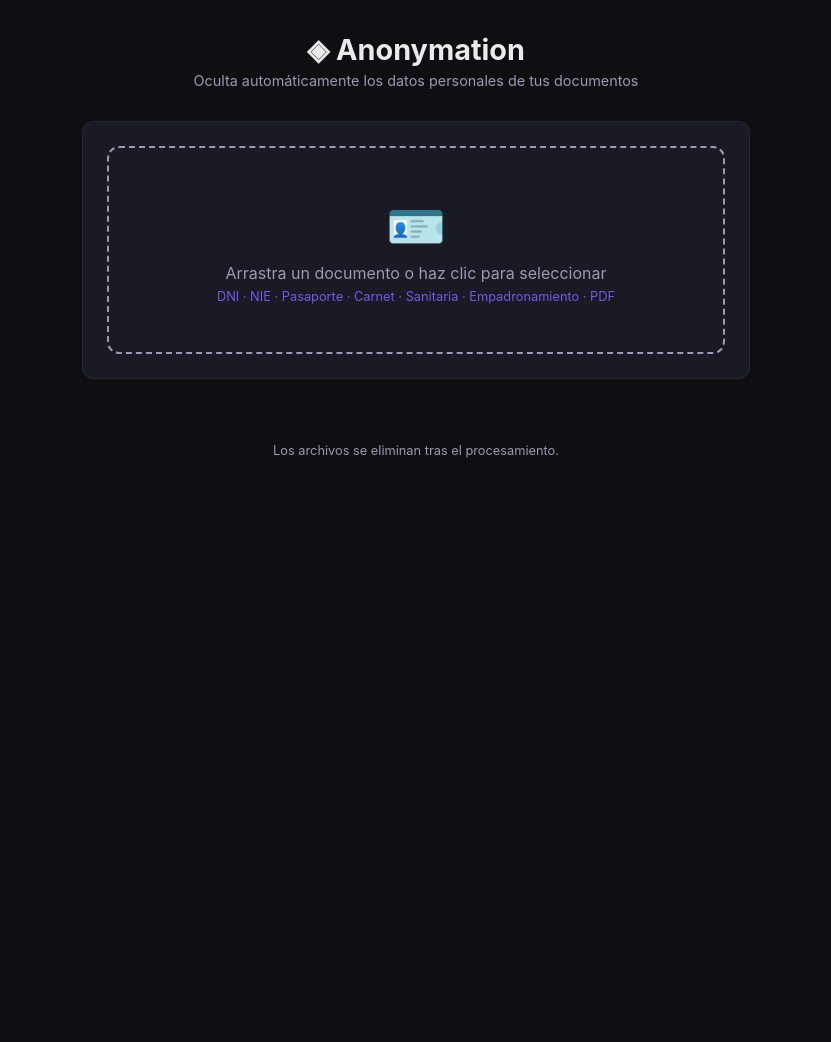
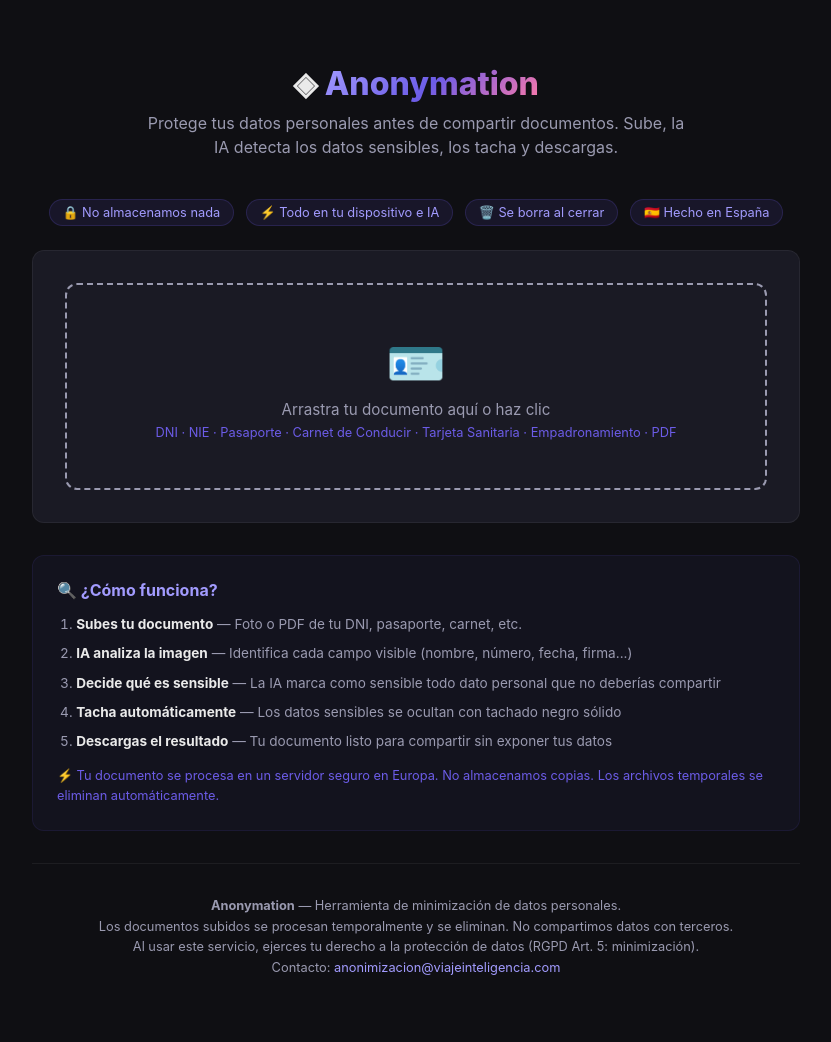
Before and after one commit to mcasrom/anomination, a Flask app: page / in a window 1280 px wide. Shown: the whole page, without its empty margins (224-1055 px from the left). Before the commit the page ends 458 px from the top, so only its background shows below. Run offline with Flask 3, Linux system fonts and the light colour scheme.

Commit message:
UI transparente: privacidad, como funciona, contacto, sin opciones

```diff
--- a/backend/templates/index.html
+++ b/backend/templates/index.html
@@ -3,7 +3,7 @@
 <head>
 <meta charset="UTF-8">
 <meta name="viewport" content="width=device-width, initial-scale=1.0">
-<title>Anonymation</title>
+<title>Anonymation · Protege tus datos</title>
 <meta name="theme-color" content="#0f0f13">
 <style>
   * { margin: 0; padding: 0; box-sizing: border-box; }
@@ -11,13 +11,34 @@
     font-family: -apple-system, BlinkMacSystemFont, 'Segoe UI', Roboto, sans-serif;
     background: #0f0f13; color: #eaeaea; min-height: 100vh;
   }
-  .container { max-width: 700px; margin: 0 auto; padding: 2rem 1rem; }
-  h1 { text-align: center; font-size: 1.8rem; margin-bottom: 0.3rem; }
-  .sub { text-align: center; color: #9a9ab0; font-size: 0.9rem; margin-bottom: 2rem; }
+  .container { max-width: 800px; margin: 0 auto; padding: 2rem 1rem; }
+
+  /* Hero */
+  .hero { text-align: center; padding: 2rem 0 1.5rem; }
+  .hero h1 { font-size: 2rem; font-weight: 800; }
+  .hero h1 span {
+    background: linear-gradient(135deg, #a29bfe, #6c5ce7, #fd79a8);
+    -webkit-background-clip: text; -webkit-text-fill-color: transparent;
+  }
+  .hero p { color: #9a9ab0; margin-top: 0.5rem; max-width: 550px; margin-left: auto; margin-right: auto; line-height: 1.5; }
+
+  /* Privacy Banner */
+  .privacy {
+    display: flex; gap: 0.75rem; flex-wrap: wrap; justify-content: center;
+    margin: 1rem 0 1.5rem; font-size: 0.8rem;
+  }
+  .privacy span {
+    display: inline-flex; align-items: center; gap: 0.3rem;
+    padding: 0.3rem 0.8rem; border-radius: 20px;
+    background: rgba(108,92,231,0.1); border: 1px solid rgba(108,92,231,0.2);
+    color: #a29bfe;
+  }
+
   .card {
-    background: #1a1a24; border-radius: 12px; padding: 1.5rem;
+    background: #1a1a24; border-radius: 12px; padding: 2rem;
     border: 1px solid rgba(255,255,255,0.06);
   }
+
   .dropzone {
     border: 2px dashed #9a9ab0; border-radius: 12px;
     padding: 3rem 2rem; text-align: center; cursor: pointer;
@@ -26,8 +47,9 @@
   .dropzone:hover { border-color: #6c5ce7; background: rgba(108,92,231,0.08); }
   .dropzone input { display: none; }
   .dropzone .icon { font-size: 3rem; margin-bottom: 0.5rem; }
-  .dropzone p { color: #9a9ab0; }
+  .dropzone p { color: #9a9ab0; font-size: 0.95rem; }
   .dropzone .formats { font-size: 0.8rem; margin-top: 0.4rem; color: #6c5ce7; }
+
   .loading { text-align: center; padding: 2rem; display: none; }
   .spinner {
     width: 36px; height: 36px; border: 3px solid #24243a;
@@ -35,6 +57,9 @@
     animation: spin 0.8s linear infinite; margin: 0 auto 1rem;
   }
   @keyframes spin { to { transform: rotate(360deg); } }
+  .loading p { color: #9a9ab0; }
+  .loading .step { font-size: 0.8rem; color: #6c5ce7; margin-top: 0.3rem; }
+
   .result { display: none; }
   .result-img {
     max-width: 100%; max-height: 500px; border-radius: 8px;
@@ -48,68 +73,128 @@
     padding: 0.3rem 0.8rem; border-radius: 20px; font-size: 0.8rem; font-weight: 500;
   }
   .tag-doc { background: rgba(108,92,231,0.2); color: #a29bfe; }
-  .tag-redacted { background: rgba(231,76,60,0.2); color: #e74c3c; }
+  .tag-redacted { background: rgba(231,76,60,0.2); color: #ff6b6b; }
   .tag-ok { background: rgba(46,213,115,0.2); color: #2ed573; }
+
+  .fields-list { margin: 1rem 0; font-size: 0.85rem; color: #9a9ab0; text-align: center; }
+  .fields-list .f {
+    display: inline-block; padding: 0.2rem 0.6rem; margin: 0.15rem;
+    border-radius: 4px; font-size: 0.8rem;
+  }
+  .f-redacted { background: rgba(231,76,60,0.2); color: #ff6b6b; text-decoration: line-through; }
+  .f-kept { background: rgba(46,213,115,0.2); color: #2ed573; }
+
+  .actions { text-align: center; margin-top: 1rem; }
   .btn {
     display: inline-block; padding: 0.8rem 2rem; border-radius: 50px;
     font-size: 1rem; font-weight: 600; text-decoration: none; cursor: pointer; border: none;
   }
-  .btn-download { background: #2ed573; color: #000; margin: 0.5rem; }
-  .btn-new { background: #24243a; color: #eaeaea; margin: 0.5rem; }
-  .error {
+  .btn-download { background: #2ed573; color: #000; }
+  .btn-new { background: #24243a; color: #eaeaea; }
+
+  .error-box {
     background: rgba(231,76,60,0.15); border-left: 3px solid #e74c3c;
     padding: 1rem; border-radius: 8px; color: #ff6b6b; margin: 1rem 0; display: none;
   }
-  .detected-fields { margin: 1rem 0; font-size: 0.85rem; color: #9a9ab0; }
-  .detected-fields span { display: inline-block; padding: 0.15rem 0.5rem; margin: 0.15rem; border-radius: 4px; font-size: 0.8rem; }
-  .field-redacted { background: rgba(231,76,60,0.2); color: #ff6b6b; }
-  .field-kept { background: rgba(46,213,115,0.2); color: #2ed573; }
-  footer { text-align: center; color: #9a9ab0; font-size: 0.8rem; padding: 2rem 0; margin-top: 2rem; }
+
+  .how {
+    margin-top: 2rem; padding: 1.5rem; border-radius: 12px;
+    background: rgba(108,92,231,0.05); border: 1px solid rgba(108,92,231,0.1);
+  }
+  .how h3 { color: #a29bfe; font-size: 1rem; margin-bottom: 0.75rem; }
+  .how p { color: #9a9ab0; font-size: 0.85rem; line-height: 1.6; }
+  .how ol { color: #9a9ab0; font-size: 0.85rem; padding-left: 1.2rem; line-height: 1.8; }
+  .how li { margin-bottom: 0.3rem; }
+  .how strong { color: #eaeaea; }
+
+  footer {
+    text-align: center; color: #9a9ab0; font-size: 0.8rem;
+    padding: 2rem 0; margin-top: 2rem;
+    border-top: 1px solid rgba(255,255,255,0.06);
+    line-height: 1.6;
+  }
+
+  @media (max-width: 480px) {
+    .container { padding: 1rem 0.75rem; }
+    .hero h1 { font-size: 1.5rem; }
+    .card { padding: 1rem; }
+    .dropzone { padding: 2rem 1rem; }
+    .privacy span { font-size: 0.7rem; }
+  }
 </style>
 </head>
 <body>
 <div class="container">
-  <h1>◈ Anonymation</h1>
-  <p class="sub">Oculta automáticamente los datos personales de tus documentos</p>
+  <div class="hero">
+    <h1>◈ <span>Anonymation</span></h1>
+    <p>Protege tus datos personales antes de compartir documentos. Sube, la IA detecta los datos sensibles, los tacha y descargas.</p>
+  </div>
+
+  <div class="privacy">
+    <span>🔒 No almacenamos nada</span>
+    <span>⚡ Todo en tu dispositivo e IA</span>
+    <span>🗑️ Se borra al cerrar</span>
+    <span>🇪🇸 Hecho en España</span>
+  </div>
 
   <div class="card">
     <div class="dropzone" id="dropzone">
       <input type="file" id="fileInput" accept="image/*,.pdf" />
       <div class="icon">🪪</div>
-      <p>Arrastra un documento o haz clic para seleccionar</p>
-      <p class="formats">DNI · NIE · Pasaporte · Carnet · Sanitaria · Empadronamiento · PDF</p>
+      <p>Arrastra tu documento aquí o haz clic</p>
+      <p class="formats">DNI · NIE · Pasaporte · Carnet de Conducir · Tarjeta Sanitaria · Empadronamiento · PDF</p>
     </div>
 
     <div class="loading" id="loading">
       <div class="spinner"></div>
-      <p id="loadText">Analizando con IA...</p>
+      <p id="loadText">La IA está analizando tu documento...</p>
+      <p class="step" id="loadStep">Buscando campos con datos personales</p>
     </div>
 
-    <div class="error" id="error"></div>
+    <div class="error-box" id="error"></div>
 
     <div class="result" id="result">
       <div class="info" id="info"></div>
       <div style="text-align:center">
-        <img id="resultImg" class="result-img" alt="" />
-        <div class="detected-fields" id="fieldsList"></div>
-        <div>
-          <a id="downloadBtn" class="btn btn-download">⬇ Descargar</a>
-          <button class="btn btn-new" id="newBtn">← Nuevo</button>
-        </div>
+        <img id="resultImg" class="result-img" alt="Documento procesado" />
+        <div id="fieldsList" class="fields-list"></div>
+      </div>
+      <div class="actions">
+        <a id="downloadBtn" class="btn btn-download">⬇ Descargar documento seguro</a>
+        <button class="btn btn-new" id="newBtn">← Procesar otro</button>
       </div>
     </div>
   </div>
 
-  <footer>Los archivos se eliminan tras el procesamiento.</footer>
+  <div class="how">
+    <h3>🔍 ¿Cómo funciona?</h3>
+    <ol>
+      <li><strong>Subes tu documento</strong> — Foto o PDF de tu DNI, pasaporte, carnet, etc.</li>
+      <li><strong>IA analiza la imagen</strong> — Identifica cada campo visible (nombre, número, fecha, firma...)</li>
+      <li><strong>Decide qué es sensible</strong> — La IA marca como sensible todo dato personal que no deberías compartir</li>
+      <li><strong>Tacha automáticamente</strong> — Los datos sensibles se ocultan con tachado negro sólido</li>
+      <li><strong>Descargas el resultado</strong> — Tu documento listo para compartir sin exponer tus datos</li>
+    </ol>
+    <p style="margin-top:0.75rem;font-size:0.8rem;color:#6c5ce7">
+      ⚡ Tu documento se procesa en un servidor seguro en Europa. No almacenamos copias. Los archivos temporales se eliminan automáticamente.
+    </p>
+  </div>
+
+  <footer>
+    <strong>Anonymation</strong> — Herramienta de minimización de datos personales.<br>
+    Los documentos subidos se procesan temporalmente y se eliminan. No compartimos datos con terceros.<br>
+    Al usar este servicio, ejerces tu derecho a la protección de datos (RGPD Art. 5: minimización).<br>
+    Contacto: <a href="mailto:anonimizacion@viajeinteligencia.com" style="color:#a29bfe;text-decoration:none">anonimizacion@viajeinteligencia.com</a>
+  </footer>
 </div>
 
 <script>
-const MAX_DIM = 1600;
-
+const MAX = 1600;
 const dz = document.getElementById('dropzone');
 const fi = document.getElementById('fileInput');
 const ld = document.getElementById('loading');
 const lt = document.getElementById('loadText');
+const ls = document.getElementById('loadStep');
 const er = document.getElementById('error');
 const rs = document.getElementById('result');
 const ri = document.getElementById('resultImg');
@@ -121,52 +206,55 @@ const nb = document.getElementById('newBtn');
 dz.onclick = () => fi.click();
 dz.ondragover = e => { e.preventDefault(); dz.style.borderColor = '#6c5ce7'; };
 dz.ondragleave = () => dz.style.borderColor = '#9a9ab0';
-dz.ondrop = e => { e.preventDefault(); dz.style.borderColor = '#9a9ab0'; if (e.dataTransfer.files[0]) go(e.dataTransfer.files[0]); };
-fi.onchange = () => { if (fi.files[0]) go(fi.files[0]); };
+dz.ondrop = e => { e.preventDefault(); dz.style.borderColor = '#9a9ab0'; if (e.dataTransfer.files[0]) start(e.dataTransfer.files[0]); };
+fi.onchange = () => { if (fi.files[0]) start(fi.files[0]); };
 nb.onclick = () => { rs.style.display = 'none'; er.style.display = 'none'; dz.style.display = 'block'; fi.value = ''; };
 
-function resize(f, max) {
+function resizeImage(file, max) {
   return new Promise((ok, no) => {
-    const i = new Image();
-    i.onload = () => {
-      let {width: w, height: h} = i;
+    const img = new Image();
+    img.onload = () => {
+      let {width: w, height: h} = img;
       if (w > max || h > max) { if (w > h) { h = h * max / w; w = max; } else { w = w * max / h; h = max; } }
       const c = document.createElement('canvas');
       c.width = w; c.height = h;
-      c.getContext('2d').drawImage(i, 0, 0, w, h);
-      c.toBlob(b => ok(new File([b], f.name, {type: f.type})), f.type, 0.92);
+      c.getContext('2d').drawImage(img, 0, 0, w, h);
+      c.toBlob(b => ok(new File([b], file.name, {type: file.type})), file.type, 0.92);
     };
-    i.onerror = () => no('No se pudo cargar');
+    img.onerror = () => no('No se pudo cargar la imagen');
     const r = new FileReader();
-    r.onload = e => i.src = e.target.result;
-    r.readAsDataURL(f);
+    r.onload = e => img.src = e.target.result;
+    r.readAsDataURL(file);
   });
 }
 
-function go(f) {
+function start(file) {
   dz.style.display = 'none';
   er.style.display = 'none';
   rs.style.display = 'none';
   ld.style.display = 'block';
-  lt.textContent = 'Analizando con IA...';
+  lt.textContent = 'La IA está analizando tu documento...';
+  ls.textContent = 'Identificando campos con datos personales';
 
-  const step = f.type.startsWith('image/') ? resize(f, MAX_DIM).then(r => r) : Promise.resolve(f);
-  step.then(file => {
+  const p = file.type.startsWith('image/') ? resizeImage(file, MAX) : Promise.resolve(file);
+  p.then(f => {
     const fd = new FormData();
-    fd.append('file', file);
+    fd.append('file', f);
     return fetch('/api/auto-redact', { method: 'POST', body: fd });
-  }).then(r => r.json()).then(d => {
+  })
+  .then(r => r.json())
+  .then(d => {
     ld.style.display = 'none';
-    if (!d.success) { er.textContent = d.error || 'Error'; er.style.display = 'block'; return; }
+    if (!d.success) { er.textContent = d.error || 'Error al procesar'; er.style.display = 'block'; return; }
 
     ii.innerHTML = `
       <span class="tag tag-doc">${d.document_name || 'Documento'}</span>
-      <span class="tag tag-redacted">Redactados: ${(d.redacted_fields || []).length}</span>
+      <span class="tag tag-redacted">${(d.redacted_fields || []).length} datos ocultados</span>
     `;
 
-    if (d.detected_fields) {
+    if (d.detected_fields && d.detected_fields.length) {
       fl.innerHTML = 'Campos detectados: ' + d.detected_fields.map(f =>
-        `<span class="${f.sensitive ? 'field-redacted' : 'field-kept'}">${f.label || f.key}${f.sensitive ? ' ✕' : ' ✓'}</span>`
+        `<span class="f ${f.sensitive ? 'f-redacted' : 'f-kept'}">${f.label || f.key} ${f.sensitive ? '✕' : '✓'}</span>`
       ).join(' ');
     } else {
       fl.innerHTML = '';
@@ -174,11 +262,12 @@ function go(f) {
 
     ri.src = d.result_url;
     db.href = d.result_url;
-    db.download = d.download_name || 'anonimizado.png';
+    db.download = d.download_name || 'documento_anonimizado.png';
     rs.style.display = 'block';
-  }).catch(e => {
+  })
+  .catch(e => {
     ld.style.display = 'none';
-    er.textContent = 'Error de conexión: ' + (e.message || e);
+    er.textContent = 'Error: ' + (e.message || e);
     er.style.display = 'block';
   });
 }
```
